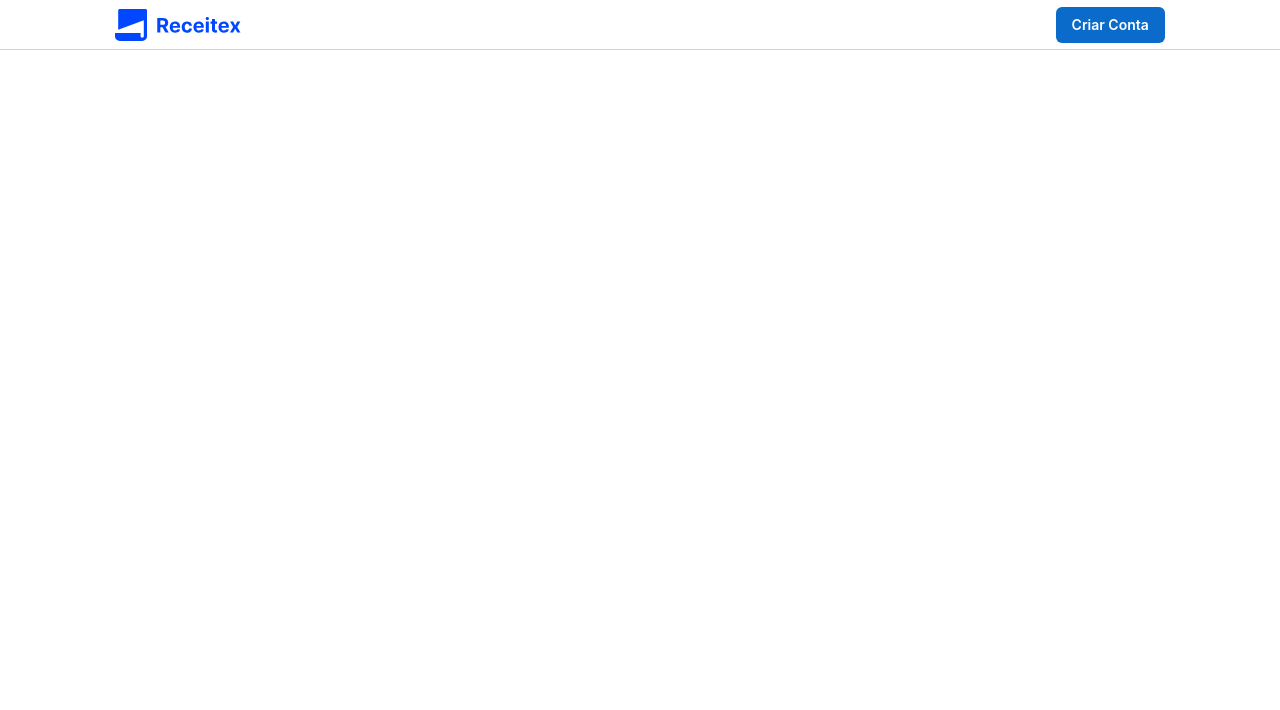
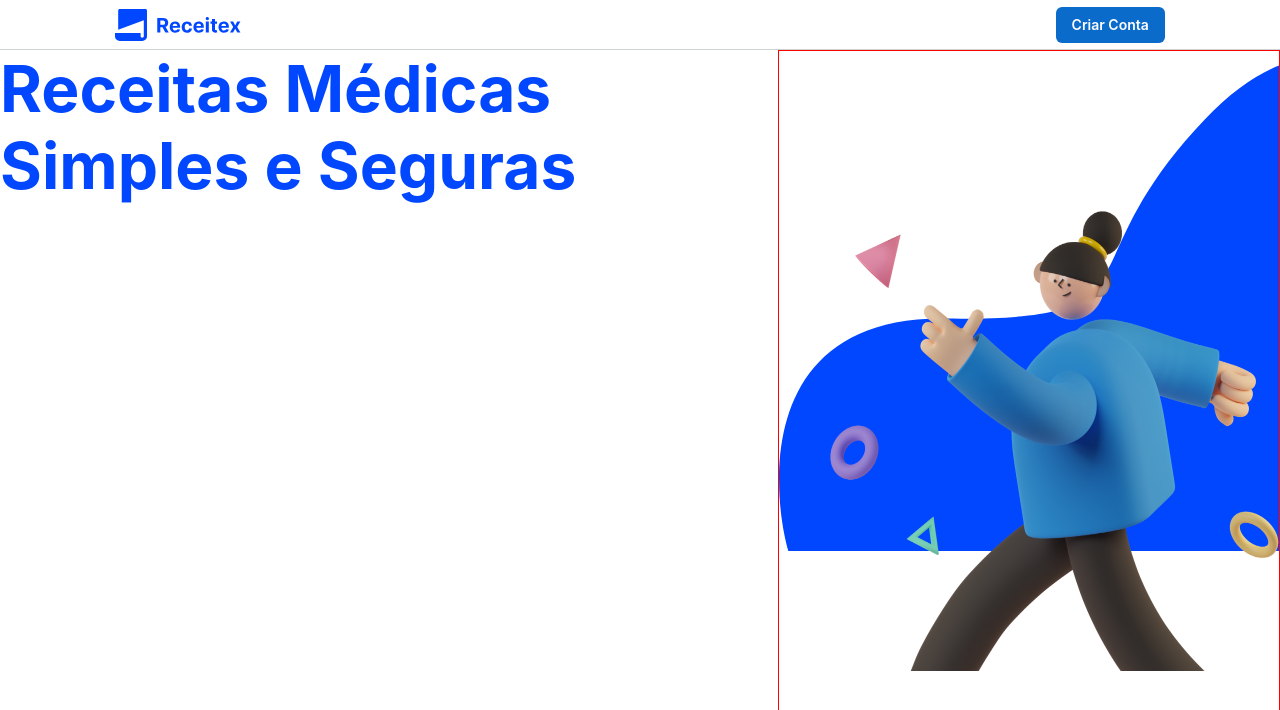
Before and after one commit to italosilva01/Receitex-WEB, a React (Vite) app: page / in a window 1280 px wide. Shown: the top 710 px of the page. Built offline with nearby package versions, Linux system fonts and the light colour scheme.

Commit message:
3-feature: adicionar atualizações

```diff
--- /dev/null
+++ b/src/Page/Landing/components/Content/Content.module.css
@@ -0,0 +1,46 @@
+.imgSally {
+  display: block;
+  position: absolute;
+
+  z-index: 1000;
+  width: 900px;
+  height: 900px;
+  top: 120px;
+
+  @media (max-width: 1440px) {
+    width: 500px;
+    height: 500px;
+  }
+}
+.imgOnda {
+  width: 900px;
+  height: 900px;
+
+  @media (max-width: 1440px) {
+    width: 500px;
+    height: 500px;
+  }
+}
+.containerGrid {
+  height: calc(100vh - 50px);
+  overflow: hidden;
+  display: flex;
+  justify-content: space-between;
+  width: 100vw;
+}
+
+.title {
+  color: #0047ff !important;
+  font-family: Inter;
+  font-size: 64px !important;
+  font-style: normal !important;
+  font-weight: 700 !important;
+  line-height: normal !important;
+}
+
+.containerImgs {
+  border: 1px solid red;
+  position: relative;
+  width: max-content;
+  height: calc(100vh - 50px);
+}
--- /dev/null
+++ b/src/Page/Landing/components/Content/Content.tsx
@@ -0,0 +1,21 @@
+import { Grid, Typography } from "@mui/joy";
+import Saly from "../../../../assets/Saly-22.png";
+import Onda from "../../../../assets/onda.svg";
+import style from "./Content.module.css";
+
+export const Content = () => {
+  return (
+    <Grid className={style.containerGrid}>
+      <div>
+        <Typography className={style.title}>
+          Receitas Médicas Simples e Seguras
+        </Typography>
+      </div>
+      <div className={style.containerImgs}>
+        <img src={Onda} className={style.imgOnda} />
+
+        <img src={Saly} className={style.imgSally} />
+      </div>
+    </Grid>
+  );
+};
--- a/src/Page/Landing/index.tsx
+++ b/src/Page/Landing/index.tsx
@@ -1,10 +1,13 @@
 import Grid from "@mui/joy/Grid";
 import { HeaderCreateAccount } from "../../components/HeaderCreateAccount/HeaderCreateAccount";
+import { Content } from "./components/Content/Content";
 
 export const Landing = () => {
   return (
     <Grid container sx={{ flexGrow: 1 }}>
       <HeaderCreateAccount />
+
+      <Content />
     </Grid>
   );
 };
--- /dev/null
+++ b/src/components/ImageSally/ImageSally.module.css
@@ -0,0 +1,29 @@
+.imgSally {
+  display: block;
+  position: absolute;
+
+  z-index: 1000;
+  width: 900px;
+  height: 900px;
+  top: 120px;
+
+  @media (max-width: 1440px) {
+    width: 500px;
+    height: 500px;
+  }
+}
+.imgOnda {
+  width: 900px;
+  height: 900px;
+
+  @media (max-width: 1440px) {
+    width: 500px;
+    height: 500px;
+  }
+}
+.containerImgs {
+  border: 1px solid red;
+  position: relative;
+  width: max-content;
+  height: calc(100vh - 50px);
+}
```
Also changed, not shown: src/components/ImageSally/ImageSally.tsx (added, +12 -0 lines), src/assets/Saly-22.png (added), src/assets/onda.svg (added).
